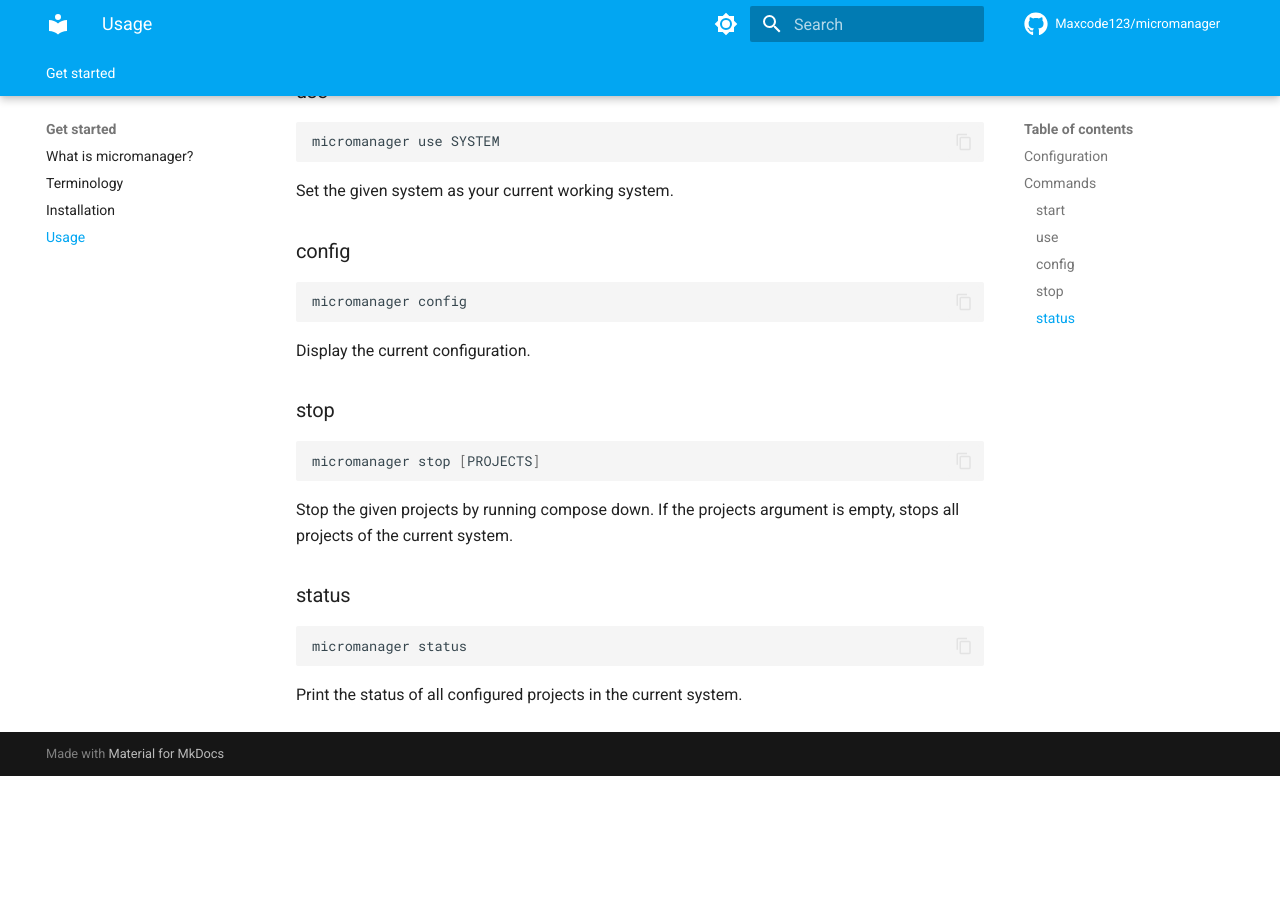
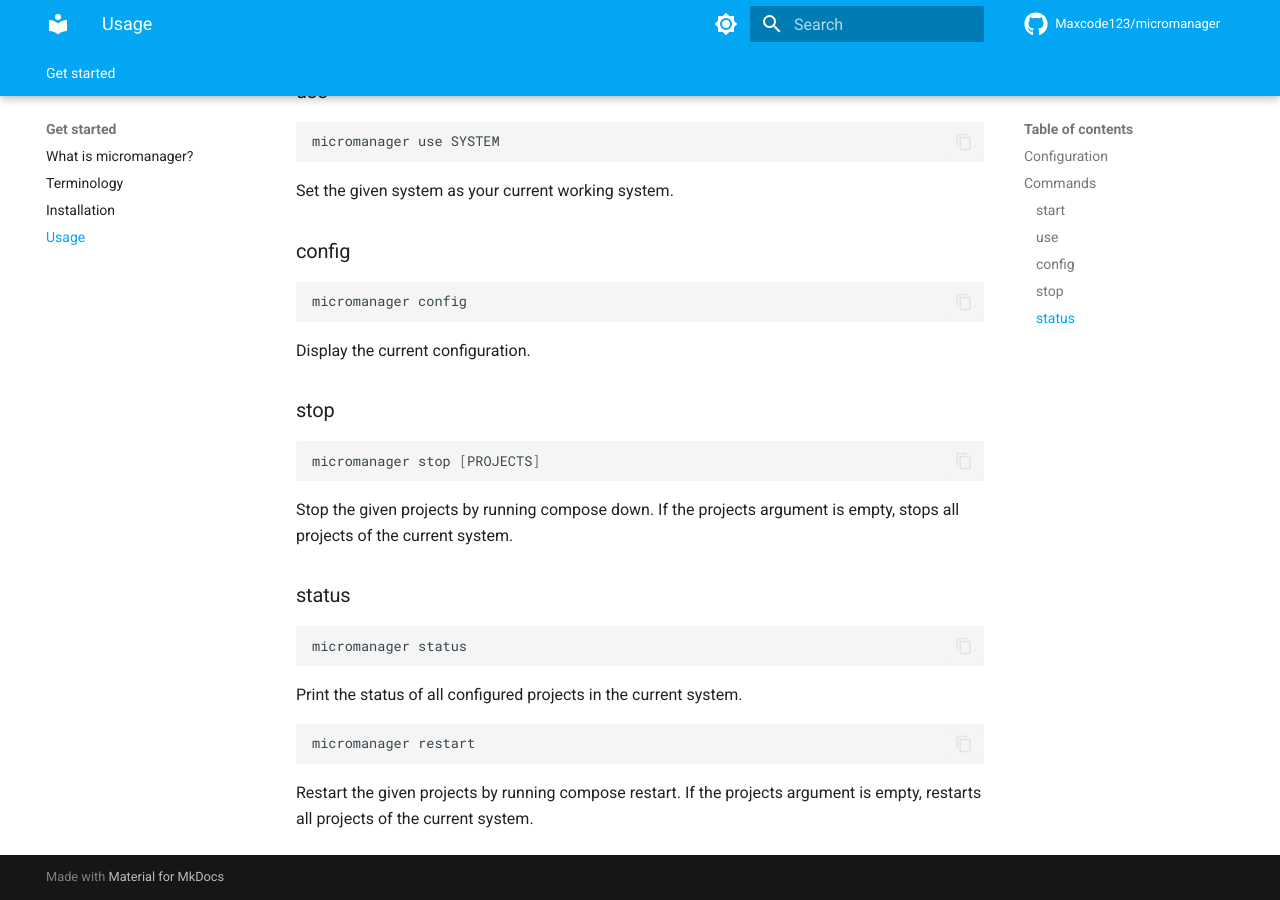
Before and after one commit to Maxcode123/micromanager, an MkDocs documentation site: the page built from docs/usage.md, in a window 1280 px wide and 900 px high, scrolled down 990 px. Built offline with MkDocs 1.6.1 and Material for MkDocs 9.7.7, drawn with Linux system fonts in a browser that asks for light colours; comment, search, counter and statistics services are not loaded; before the commit the page ends 1766 px from its top, so only the background shows below that.

Commit message:
Adds documentation for restart command

````diff
--- a/docs/usage.md
+++ b/docs/usage.md
@@ -72,3 +72,10 @@ micromanager status
 ```
 
 Print the status of all configured projects in the current system.
+
+```sh
+micromanager restart
+```
+
+Restart the given projects by running compose restart. If the projects argument
+is empty, restarts all projects of the current system.
````
